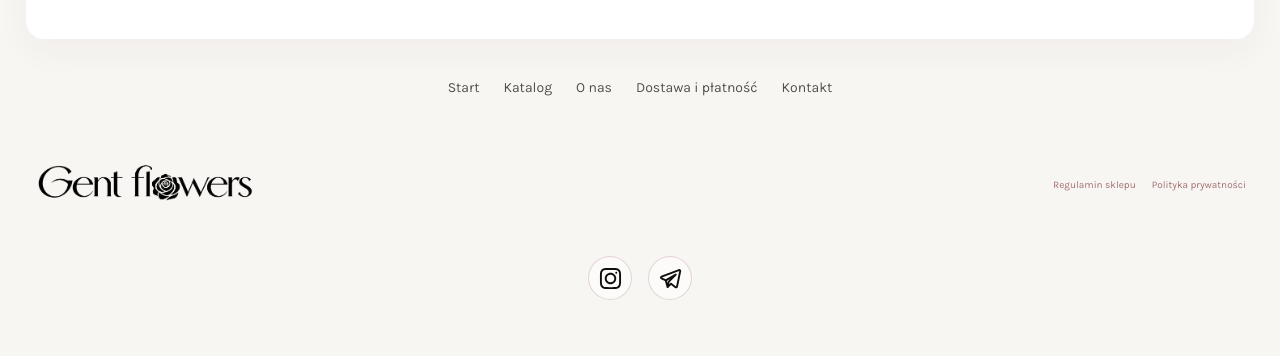
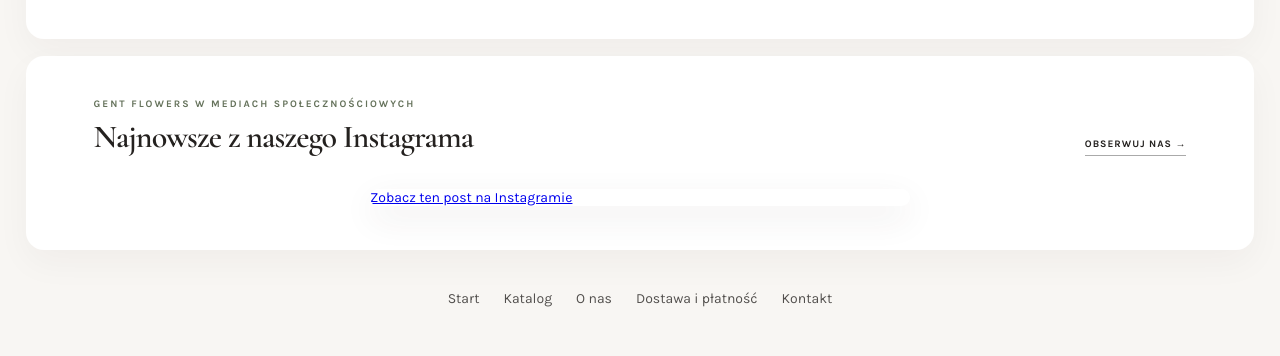
Before and after one commit to zeritdet/fl-ow-eerr, a plain HTML site: page index.html in a window 1280 px wide. Shown: the part 1144-1500 px from the top of the page. Drawn offline with Linux system fonts and the light colour scheme; a script that the page names is missing.

Commit message:
Add files via upload

```diff
--- a/css/main.css
+++ b/css/main.css
@@ -165,3 +165,26 @@ label {
 .footer-social-link:focus-visible{outline:2px solid #a56f73;outline-offset:4px;}
 @media(prefers-reduced-motion:reduce){.footer-social-link,.footer-social-link img{transition:none}.footer-social-link:hover{transform:none}}
 @media(max-width:560px){.footer-social{padding-top:2px;gap:14px}.footer-social-link{width:42px;height:42px}}
+
+
+/* Instagram post on the homepage */
+.instagram-section{overflow:hidden}
+.instagram-section-head{align-items:flex-end}
+.instagram-section-head .text-link{white-space:nowrap}
+.instagram-embed-wrap{display:flex;justify-content:center;width:100%;padding:8px 0 2px}
+.instagram-embed-wrap .instagram-media{
+  box-sizing:border-box!important;
+  width:100%!important;
+  max-width:540px!important;
+  min-width:0!important;
+  margin:0 auto!important;
+  border:0!important;
+  border-radius:14px!important;
+  box-shadow:0 12px 34px rgba(72,42,45,.09)!important;
+  overflow:hidden;
+}
+@media(max-width:560px){
+  .instagram-section-head{align-items:flex-start;gap:10px}
+  .instagram-section-head .text-link{font-size:13px}
+  .instagram-embed-wrap{padding-top:2px}
+}
--- a/index.html
+++ b/index.html
@@ -398,7 +398,23 @@
      </a>
     </div>
    </section>
-<div class="footer-pages"><a href="./index.html">Start</a><a href="./shop.html">Katalog</a><a href="./about.html">O nas</a><a href="./delivery.html">Dostawa i płatność</a><a href="./contacts.html">Kontakt</a></div>
+
+   <section class="section instagram-section stack-panel" id="instagram">
+    <div class="section-head instagram-section-head">
+     <div>
+      <div class="eyebrow">Gent Flowers w mediach społecznościowych</div>
+      <h2>Najnowsze z naszego Instagrama</h2>
+     </div>
+     <a class="text-link" href="https://www.instagram.com/gent.flowers" target="_blank" rel="noopener noreferrer">Obserwuj nas &rarr;</a>
+    </div>
+    <div class="instagram-embed-wrap">
+     <blockquote class="instagram-media" data-instgrm-permalink="https://www.instagram.com/p/Dfxw1J7A8IV/" data-instgrm-version="14">
+      <a href="https://www.instagram.com/p/Dfxw1J7A8IV/" target="_blank" rel="noopener noreferrer">Zobacz ten post na Instagramie</a>
+     </blockquote>
+    </div>
+   </section>
+
+   <div class="footer-pages"><a href="./index.html">Start</a><a href="./shop.html">Katalog</a><a href="./about.html">O nas</a><a href="./delivery.html">Dostawa i płatność</a><a href="./contacts.html">Kontakt</a></div>
    <footer class="footer" id="footer">
     <a aria-label="Gent Flowers" class="brand" href="./index.html">
      <img alt="Gent Flowers" class="brand-logo" src="./assets/images/gent-flowers-logo.png"/>
@@ -449,5 +465,6 @@
   </script>
   <script defer="" src="./js/storefront.js">
   </script>
-<script defer src="./js/motion.js"></script></body>
+<script defer src="./js/motion.js"></script><script async src="https://www.instagram.com/embed.js"></script>
+</body>
 </html>
```
